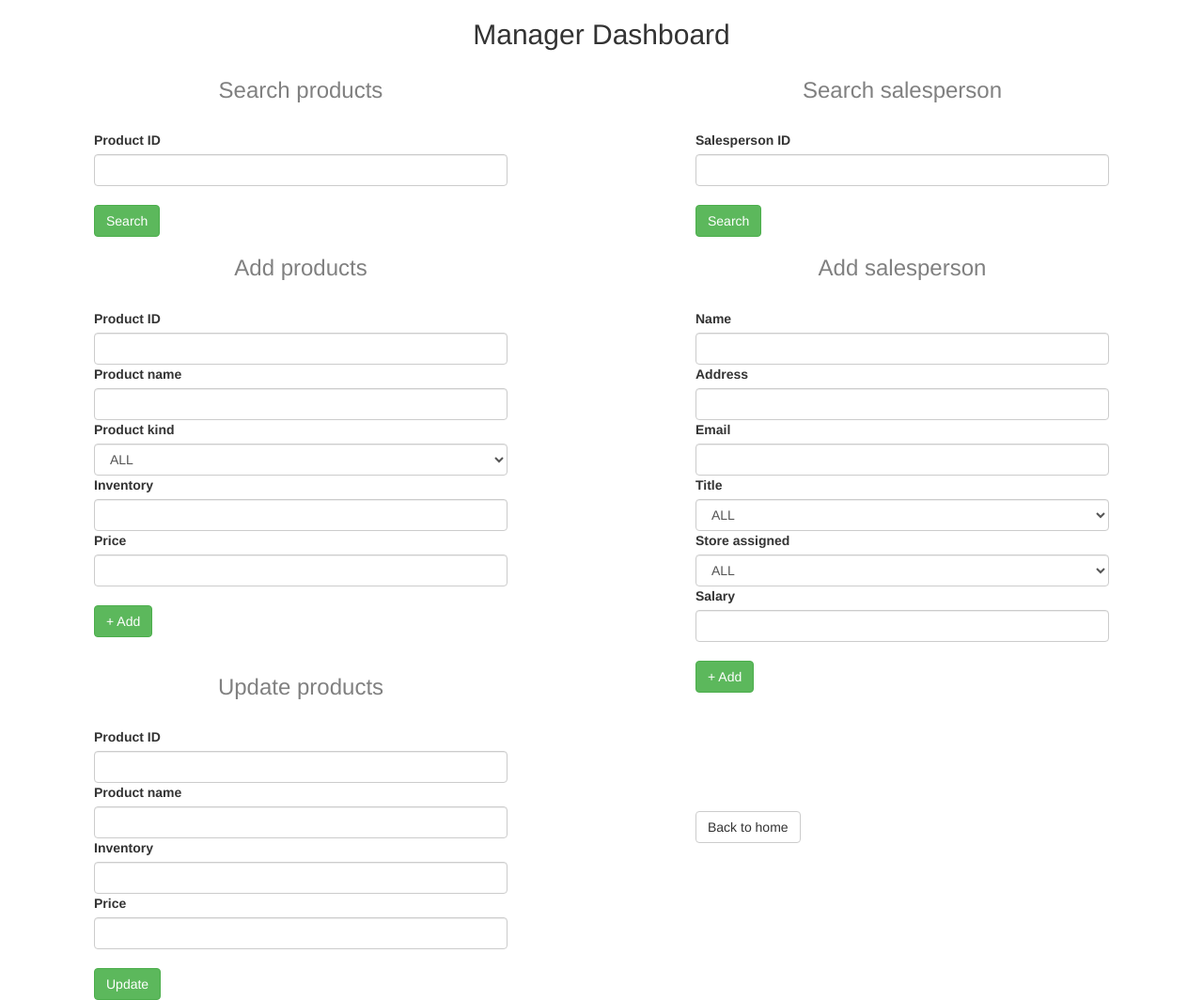
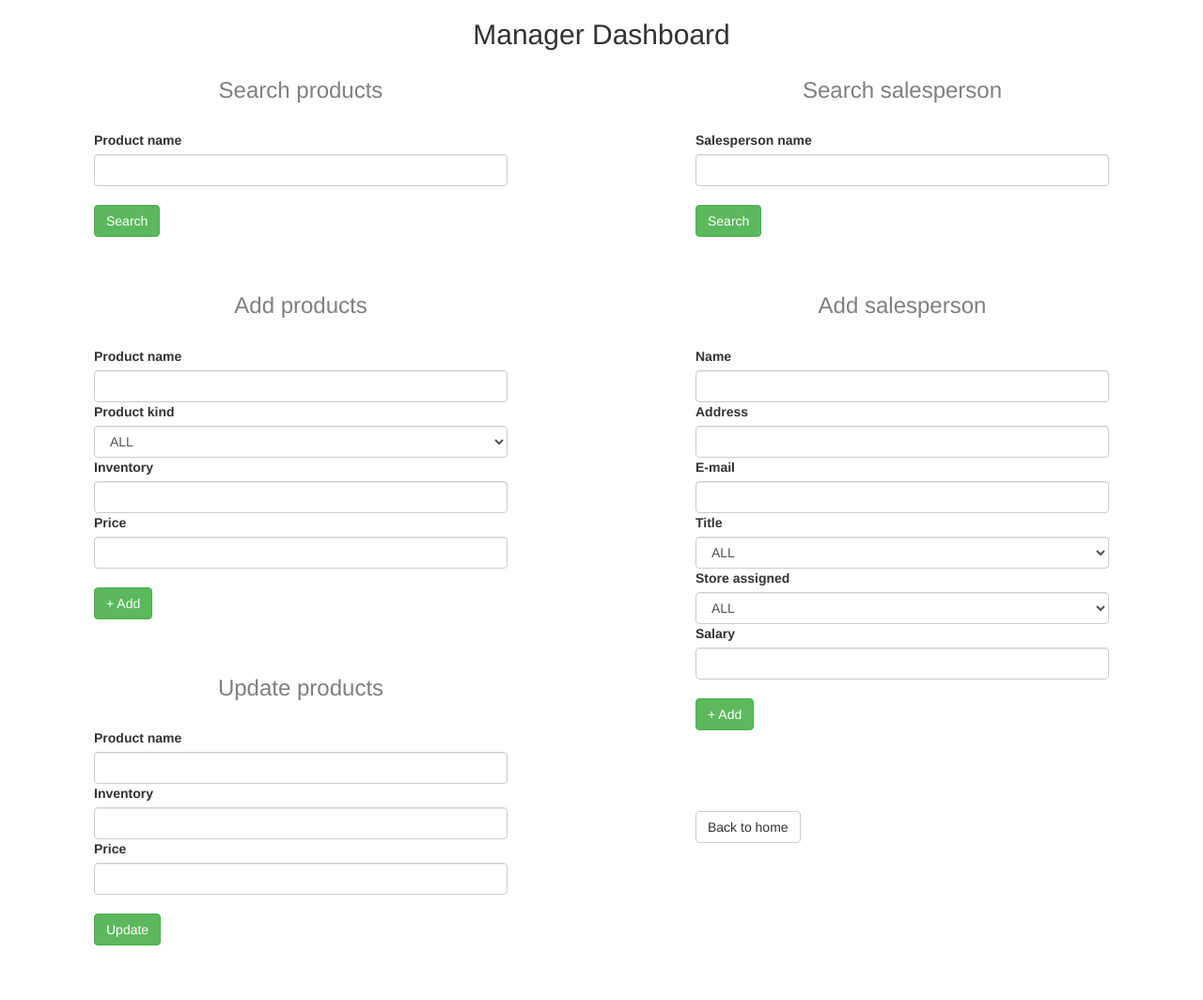
Before and after one commit to MuhengYan/E_Commerce_DB, a PHP site: page /src/manager.html in a window 1280 px wide. Shown: the whole page at 94% size. After the commit the page ends 1006 px from the top, so only its background shows below. Run offline with PHP 8.4, Linux system fonts and the light colour scheme.

Commit message:
web source

```diff
--- a/login_check_user.php
+++ b/login_check_user.php
@@ -14,9 +14,9 @@
 
 <?php
 
-require_once('include/user_login.php');
+require_once('user_login.php');
 
-$email = trim($_GET["u-name"]);
+$email = trim($_GET["u-email"]);
 $password = trim($_GET["pass"]);
 
 echo $email;
@@ -38,8 +38,8 @@ if ($uid > 0){
     echo "<center><h1>login successfully!</h1></center>";
 
     $_SESSION['uid']= $uid;
+    echo "<center><a href=\"customer.php\">Manager Home Page</a></center>";
 
-    // echo "<center><a href=\"manager_view.html\">Manager Home Page</a></center>";
 }else {
     echo "<center><h1> Email and password do not match. Please try again.</h1></center>";
     // echo "<center><a href=\"manager_login.php\">Manager Login Page</a></center>";
--- a/src/login.html
+++ b/src/login.php
@@ -36,7 +36,7 @@
 			</h2><br>
 
 
-			<form role="form" action="" method="post" onSubmit="return chkads()" id="lf_addstu" name="lf_addstu">
+			<form role="form" action="login_check_user.php" method="get" onSubmit="return chkads()" id="lf_addstu" name="lf_addstu">
 				<div class="form-group">
 
 					<label for="InputEmail">
@@ -57,7 +57,7 @@
 				</div><br>
 
 
-        <a type="submit" class="btn btn-default" role="button" href="customer.html">
+        <a type="submit" class="btn btn-success" role="button">
           Login
         </a>
 
--- a/src/manager.html
+++ b/src/manager.html
@@ -30,37 +30,41 @@
 
 
     <div class="row">
-		<div class="col-md-6" style="padding-left:100px; padding-right:100px;">
+
+
+
+		<div class="col-md-6" style="padding-left:100px; padding-right:100px;" onSubmit="return chkads()">
 
       <!-- <h4 class="text-center" style="color:grey;">
 				Please select one or more options below.
 			</h4><br> -->
 
+        <form role="form" action="" method="get" onSubmit="return check()" id="lf_addstu2" name="lf_addstu2">
           <h3 class="text-center" style="color:grey;">
     				Search products
     			</h3><br>
 					<label for="InputPname">
-						Product ID
+						Product name
 					</label>
-					<input type="" class="form-control" id="InputPname" name="u-name">
+					<input type="" class="form-control" id="InputPname" name="p-name">
           <br>
           <button type="submit" class="btn btn-success">
             Search
-          </button><br>
+          </button>
+        </form>
+
+        <br><br>
 
 
+        <form role="form" action="" method="get" onSubmit="return check()" id="lf_addstu2" name="lf_addstu2">
           <h3 class="text-center" style="color:grey;">
     				Add products
     			</h3><br>
-					<label for="InputPid">
-						Product ID
-					</label>
-					<input type="" class="form-control" id="InputPid" name="u-name">
 
           <label for="InputPname">
 						Product name
 					</label>
-					<input type="" class="form-control" id="InputPname" name="u-name">
+					<input type="" class="form-control" id="InputPname" name="p-name">
 
           <label for="pro_kind">Product kind</label>
           <select class="form-control" id="pro_kind">
@@ -72,50 +76,50 @@
           <label for="InputInv">
 						Inventory
 					</label>
-					<input type="" class="form-control" id="InputInv" name="u-name">
+					<input type="" class="form-control" id="InputInv" name="in-name">
 
-          <label for="InputPrice">
+          <label for="pro_pricee">
 						Price
 					</label>
-					<input type="" class="form-control" id="InputPrice" name="u-name">
+					<input class="form-control" id="pro_price" name="pro_price">
 
           <br>
-          <button type="submit" class="btn btn-success">
+          <button type="submit" class="btn btn-success" onSubmit="return check()">
             + Add
           </button>
+        </form>
 
 
       <br><br>
 
 
+      <form role="form" action="" method="get" onSubmit="return check()" id="lf_addstu2" name="lf_addstu2">
+
       <h3 class="text-center" style="color:grey;">
         Update products
       </h3><br>
-      <label for="InputPid">
-        Product ID
-      </label>
-      <input type="" class="form-control" id="InputPid" name="u-name">
 
       <label for="InputPname">
         Product name
       </label>
-      <input type="" class="form-control" id="InputPname" name="u-name">
+      <input type="" class="form-control" id="InputPname" name="p-name">
 
       <label for="InputInv">
         Inventory
       </label>
-      <input type="" class="form-control" id="InputInv" name="u-name">
+      <input type="" class="form-control" id="InputInv" name="in-name">
 
-      <label for="InputPrice">
+      <label for="pro_price">
         Price
       </label>
-      <input type="" class="form-control" id="InputPrice" name="u-name">
+      <input class="form-control" id="pro_price" name="pro_price">
 
       <br>
-      <button type="submit" class="btn btn-success">
+      <button type="submit" class="btn btn-success" onSubmit="return check()">
         Update
       </button>
-
+    </form>
+    <br><br>
       <!-- <div class="row" style="left:33px; top:500px; position:absolute;" onSubmit="return chkads()">
       <button type="submit" class="btn btn-success">
         Search
@@ -126,39 +130,45 @@
 		</div>
 
 
-		<div class="col-md-6" style="padding-left:100px; padding-right:100px;">
 
 
+		<div class="col-md-6" style="padding-left:100px; padding-right:100px;" onSubmit="return chkads()">
+
+
+      <form role="form" action="" method="get" onSubmit="return check()" id="lf_addstu2" name="lf_addstu2">
           <h3 class="text-center" style="color:grey;">
     				Search salesperson
     			</h3><br>
-					<label for="InputPname">
-						Salesperson ID
+					<label for="InputSname">
+						Salesperson name
 					</label>
-					<input type="" class="form-control" id="InputPname" name="u-name">
+					<input type="" class="form-control" id="InputSname" name="s-name">
           <br>
           <button type="submit" class="btn btn-success">
             Search
           </button>
+        </form>
 
+        <br><br>
 
+        <form role="form" action="" method="get" onSubmit="return check()" id="lf_addstu2" name="lf_addstu2">
           <h3 class="text-center" style="color:grey;">
     				Add salesperson
     			</h3><br>
-					<label for="InputPid">
+					<label for="InputSname">
 						Name
 					</label>
-					<input type="" class="form-control" id="InputPid" name="u-name">
+					<input type="" class="form-control" id="InputSname" name="s-name">
 
-          <label for="InputInv">
+          <label for="InputAdd">
 						Address
 					</label>
-					<input type="address" class="form-control" id="InputInv" name="u-name">
+					<input type="address" class="form-control" id="InputAdd" name="s-add">
 
           <label for="InputPrice">
-						Email
+						E-mail
 					</label>
-					<input type="email" class="form-control" id="InputPrice" name="u-name">
+					<input type="email" class="form-control" id="InputPrice" name="s-email">
 
           <label for="title">Title</label>
           <select class="form-control" id="title">
@@ -172,15 +182,16 @@
             <option id="k8">51~100</option> <option id="k9">101~200</option> <option id="k10">201~500</option> <option id="k11"> > 500</option>
           </select>
 
-          <label for="InputPrice">
+          <label for="InputS_Price">
 						Salary
 					</label>
-					<input type="" class="form-control" id="InputPrice" name="u-name">
+					<input type="" class="form-control" id="InputS_Price" name="sales_price">
 
           <br>
-          <button type="submit" class="btn btn-success">
+          <button type="submit" class="btn btn-success" onSubmit="return check()">
             + Add
           </button>
+        </form>
 
       <br><br>
 
@@ -190,6 +201,8 @@
       </a>
 
 		</div>
+
+
     </div>
 
 
```
Also changed, not shown: src/customer.html (+45 -13 lines), src/main.html (+6 -1 lines).
